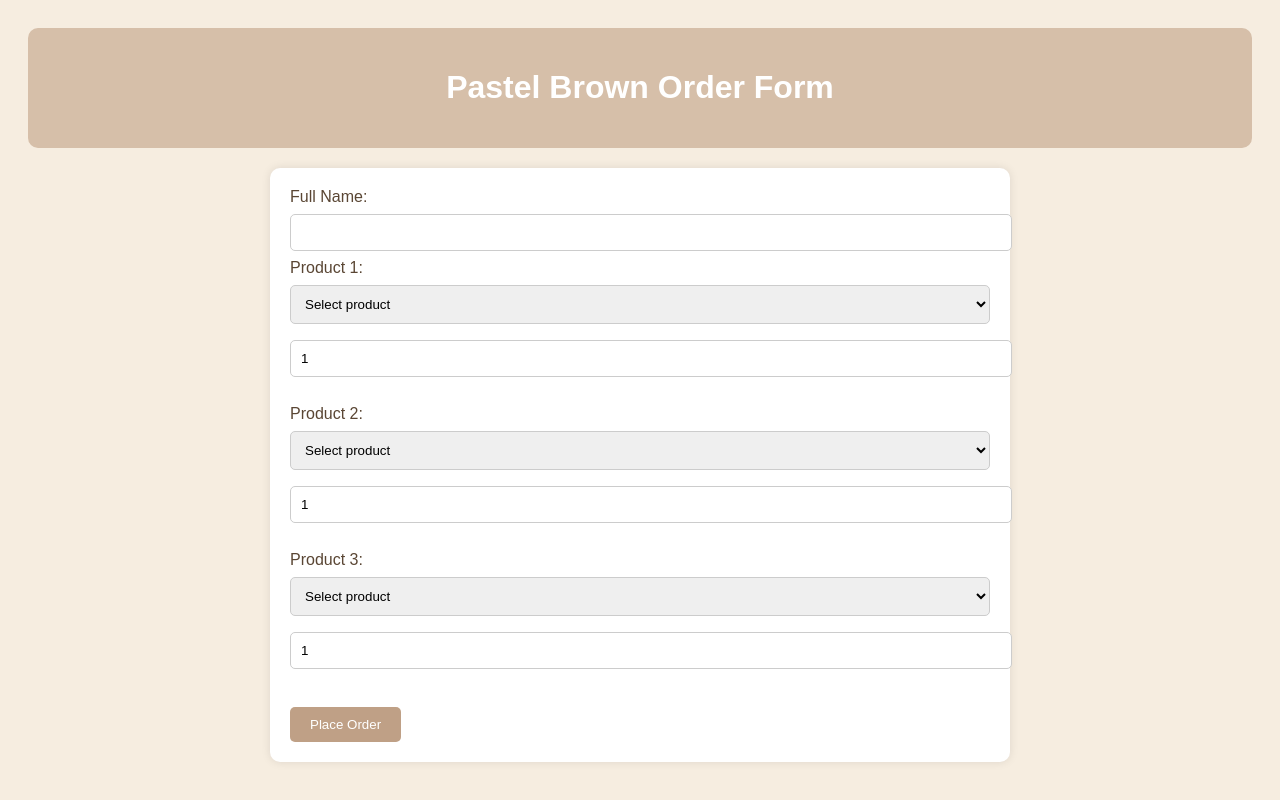
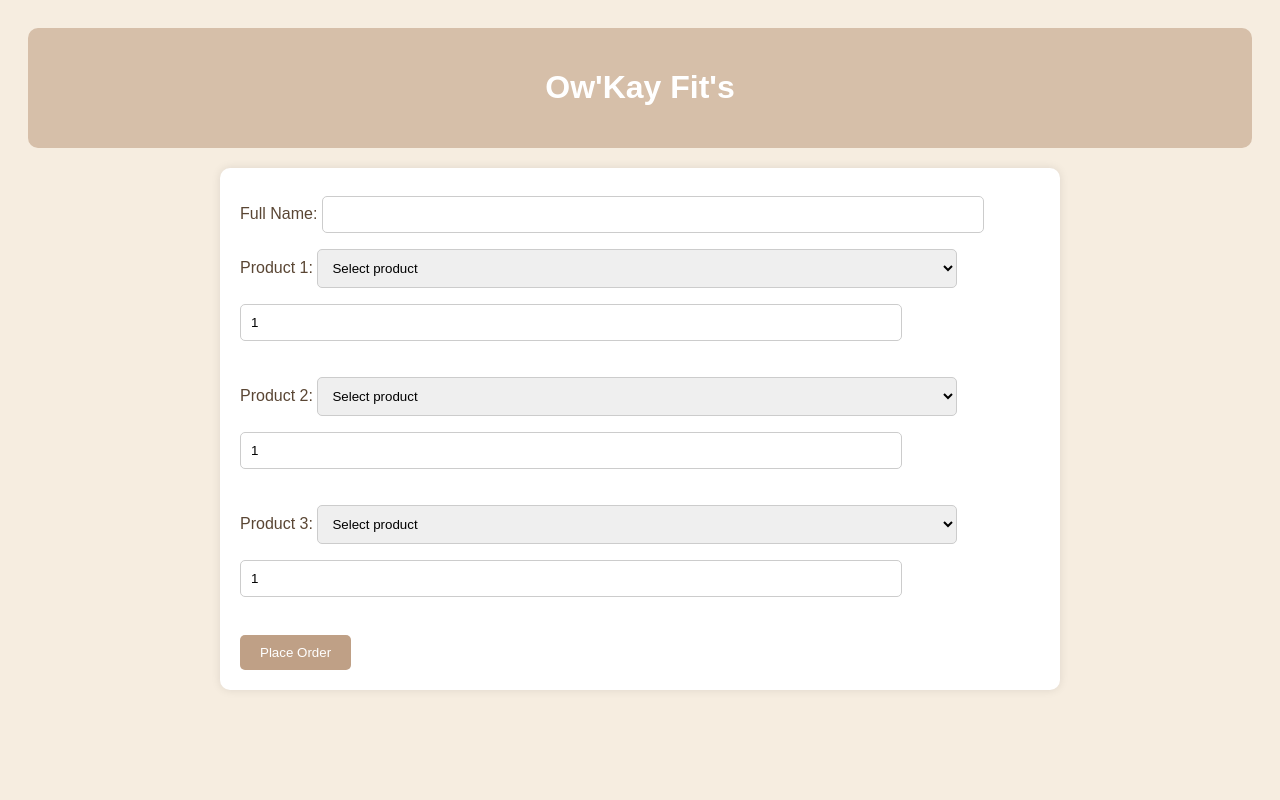
Before and after one commit to ishaasuzano/OwKay-Fits, a plain HTML site: page index.html in a window 1280 px wide. Drawn offline with Linux system fonts and the light colour scheme.

Commit message:
Update index.html with new code

```diff
--- a/index.html
+++ b/index.html
@@ -3,7 +3,7 @@
 <head>
   <meta charset="UTF-8" />
   <meta name="viewport" content="width=device-width, initial-scale=1.0"/>
-  <title>Order Form</title>
+  <title>Ow'Kay Fit's</title>
   <style>
     :root {
       --main-bg: #f6ede0;
@@ -33,13 +33,13 @@
       background-color: white;
       padding: 20px;
       border-radius: 10px;
-      max-width: 700px;
+      max-width: 800px;
       margin: 20px auto;
       box-shadow: 0 0 10px rgba(0,0,0,0.1);
     }
 
     input, select {
-      width: 100%;
+      width: 80%;
       padding: 10px;
       margin: 8px 0;
       border: 1px solid #ccc;
@@ -95,7 +95,7 @@
 <body>
 
   <header>
-    <h1>Pastel Brown Order Form</h1>
+    <h1>Ow'Kay Fit's</h1>
   </header>
 
   <div class="container">
```
